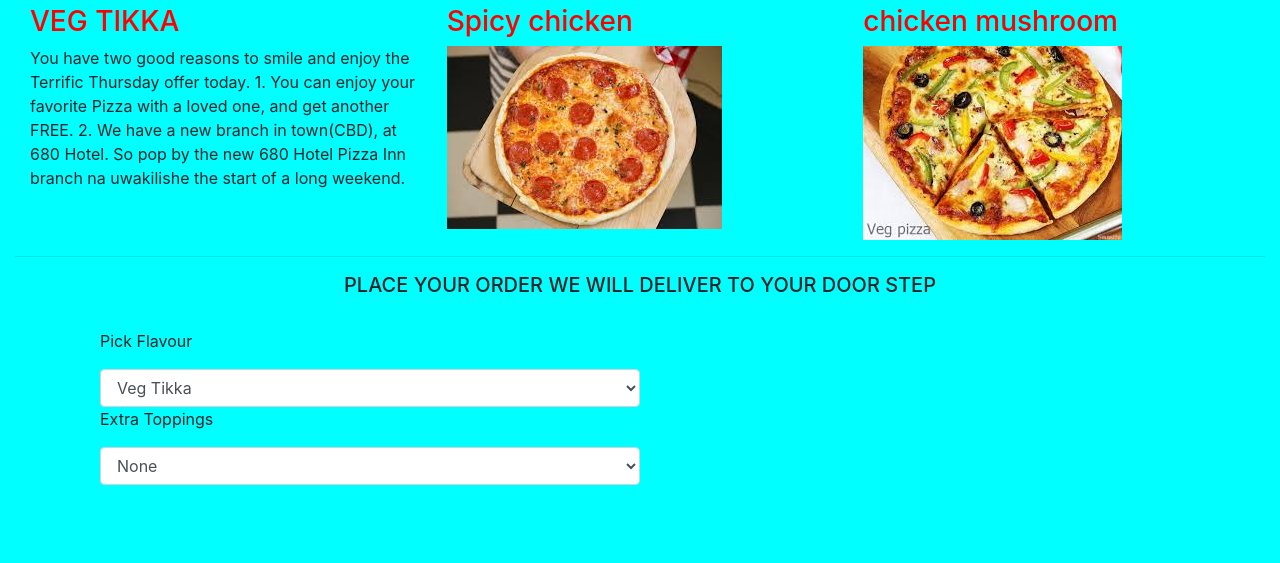
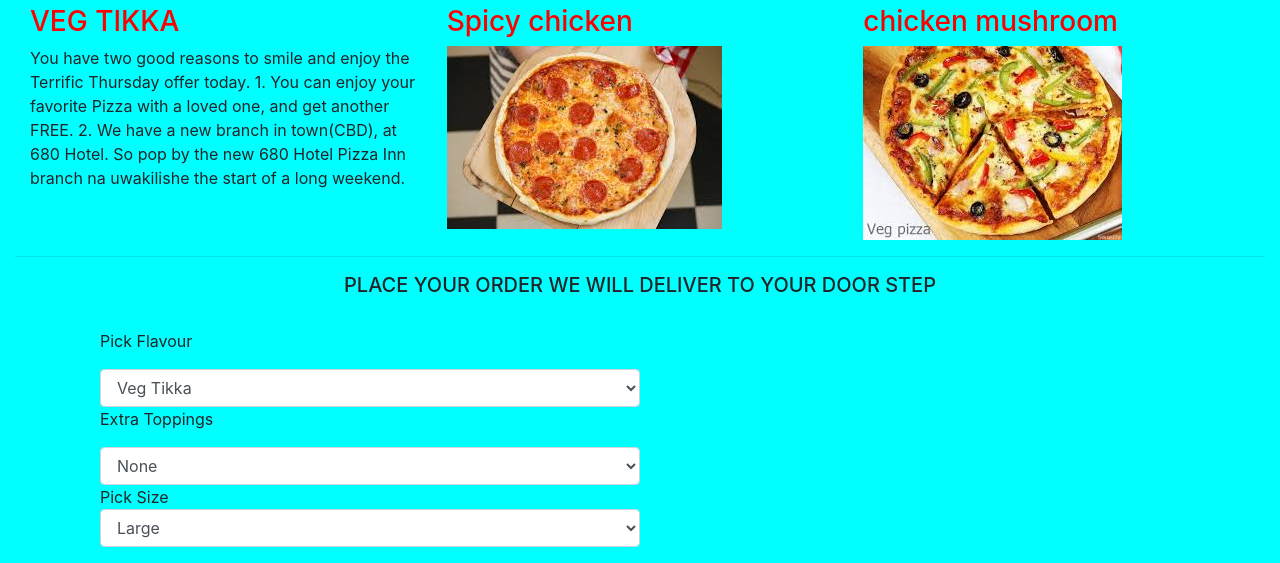
Before and after one commit to silassakwa/pizzaAPP, a plain HTML site: page index.html in a window 1280 px wide. Shown: the part 593-1156 px from the top of the page. Before the commit the page ends 1078 px from the top, so only its background shows below. Drawn offline with Linux system fonts and the light colour scheme.

Commit message:
added size option

```diff
--- a/index.html
+++ b/index.html
@@ -95,13 +95,16 @@ So pop by the new 680 Hotel Pizza Inn branch na uwakilishe the start of a long w
         <option value ="">None</option>
         <option value ="Extra tomato">Extra Tomato</option>
         <option value ="Extra pineapple">Extra Pinapple</option>
+</select>
+ <!--Choose  box Size-->
+ <p class="type">Pick Size</h1>
+  <select class="form-control col-md-6 three" id="size">
+  <option value ="large">Large</option>
+  <option value ="medium">Medium</option>
+  <option value ="small">Small</option>
+</div>
 
 
-        </select>
-
-      </div>
-
-   <br>
 
 
 
```
